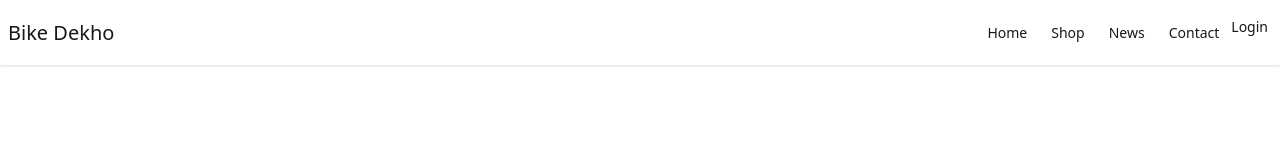
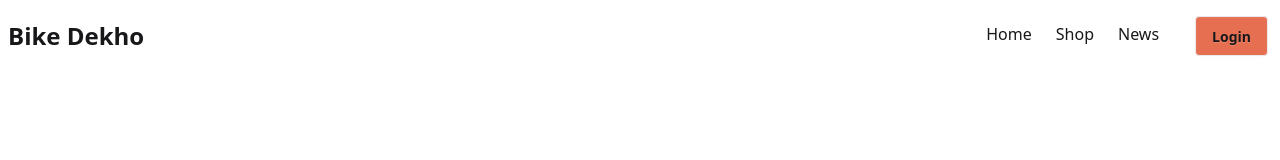
Before and after one commit to Animes101/Bike-zone-DaisyUI, a plain HTML site: page index.html in a window 1280 px wide. Drawn offline with nearby package versions, Linux system fonts and the light colour scheme.

Commit message:
nav bar complated

```diff
--- a/index.html
+++ b/index.html
@@ -10,21 +10,33 @@
 </head>
 <body>
     <!-- Heaser area -->
-     <nav class="container mx-auto">
-        <div class="navbar bg-base-100 shadow-sm">
-        <div class="flex-1">
-            <a class="text-xl">Bike Dekho</a>
+     <div class="navbar flex justify-between container mx-auto">
+        <div class="navbar-start">
+            <div class="dropdown">
+            <div tabindex="0" role="button" class="btn btn-ghost lg:hidden">
+                <svg xmlns="http://www.w3.org/2000/svg" class="h-5 w-5" fill="none" viewBox="0 0 24 24" stroke="currentColor"> <path stroke-linecap="round" stroke-linejoin="round" stroke-width="2" d="M4 6h16M4 12h8m-8 6h16" /> </svg>
+            </div>
+            <ul
+                tabindex="0"
+                class="menu menu-sm dropdown-content bg-base-100 rounded-box z-1 mt-3 w-52 p-2 shadow">
+                <li><a>Home</a></li>
+                <li><a>Shop</a></li>
+                <li><a>Neaws</a></li>
+                <li><a href="">Contact</a></li>
+            </ul>
+            </div>
+            <a href="" class="cursor-pointer text-2xl font-bold">Bike Dekho</a>
         </div>
-        <div class="flex-none">
-            <ul class="menu menu-horizontal px-1">
-            <li><a>Home</a></li>
-            <li><a href="">Shop</a></li>
-            <li><a href="">News</a></li>
-            <li><a href="">Contact</a></li>
-            <button>Login</button>
+        <div class=" hidden lg:flex">
+            <ul class="menu menu-horizontal px-1 hover:bg-white">
+            <li class=""><a class="hover:bg-white text-base font-medium">Home</a></li>
+            <li class=""><a class="hover:bg-white text-base font-medium">Shop</a></li>
+            <li class=""><a class="hover:bg-white text-base font-medium" href="">News</a></li>
+            <li class=""><a class="hover:bg-white text-base font-medium" href="Contact"></a></li>
+            <button class="btn btn-md bg-[#E76F51]">Login</button>
             </ul>
         </div>
         </div>
-     </nav>
+
 </body>
 </html>
```
Also changed, not shown: tailwind.config.js (added).
